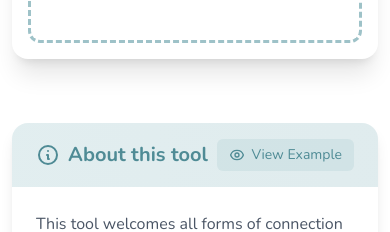
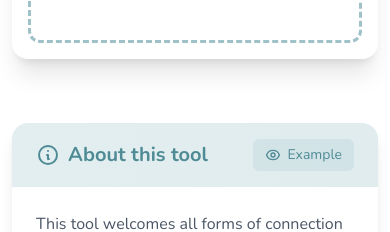
Before and after one commit to yodalived/Relationship-Menu, a Next.js app: page / in a window 390 px wide. Shown: the part 1260-1492 px from the top of the page. Built offline with nearby package versions, Linux system fonts and the light colour scheme.

Commit message:
Shortened example button to fit on mobile

```diff
--- a/app/components/LandingPage/AboutSection.tsx
+++ b/app/components/LandingPage/AboutSection.tsx
@@ -15,7 +15,7 @@ export function AboutSection() {
           className="inline-flex items-center px-3 py-1.5 bg-[rgba(148,188,194,0.2)] hover:bg-[rgba(148,188,194,0.3)] text-[rgba(79,139,149,1)] rounded-md transition-colors text-sm"
         >
           <IconEye className="h-4 w-4 mr-1.5" />
-          View Example
+          Example
         </Link>
       </div>
 
```
